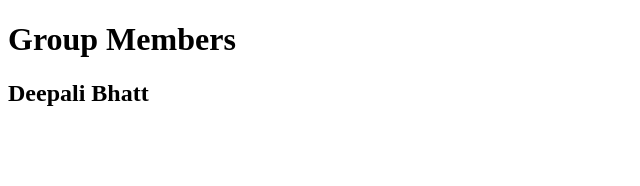
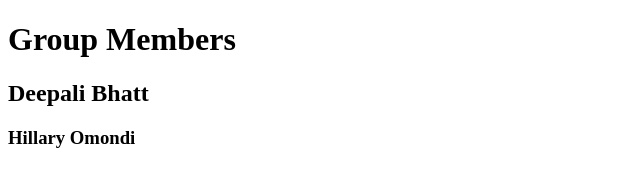
Before and after one commit to adricoder/projectX, a plain HTML site: page index.html in a window 1280 px wide. Shown: the whole page, without its empty margins (0-640 px from the left). Drawn offline with Linux system fonts and the light colour scheme.

Commit message:
adding heading
adding a new heading to the group website

```diff
--- a/index.html
+++ b/index.html
@@ -7,6 +7,7 @@
      <body>
      	    <h1>Group Members</h1>
 	    <h2>Deepali Bhatt</h2>
+	     <h3>Hillary Omondi</h3>
      </body>
 
 </html>
```
